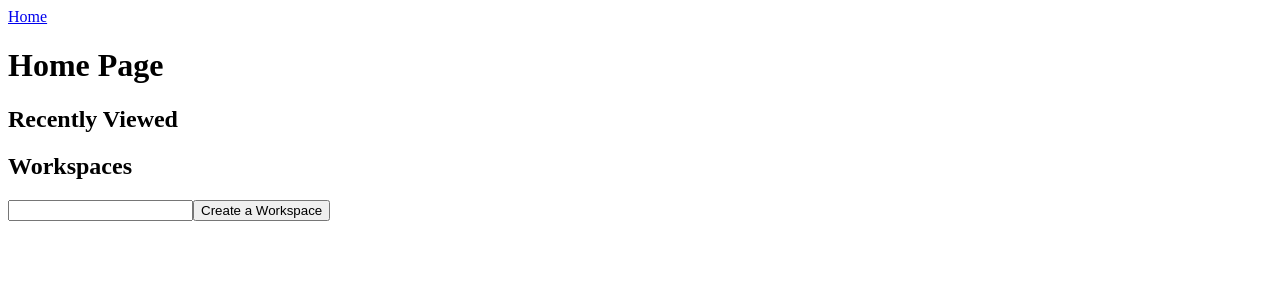
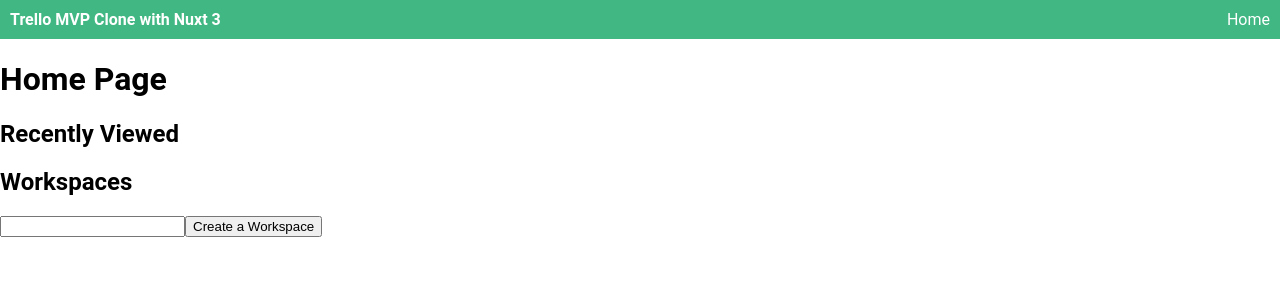
Before and after one commit to markuszondler/nuxt-3-trello-mvp, a Nuxt app: page / in a window 1280 px wide. Shown: the top 300 px of the page. Built offline with nearby package versions, Linux system fonts and the light colour scheme.

Commit message:
feature: add styles to page header

```diff
--- a/layouts/default.vue
+++ b/layouts/default.vue
@@ -3,12 +3,39 @@ export default {}
 </script>
 
 <template>
-    <div>
-        <nav>
+    <header class="main-header">
+      <p class="logo">Trello MVP Clone with Nuxt 3</p>
+        <nav class="main-nav">
             <nuxt-link to="/">Home</nuxt-link>
         </nav>
-    </div>
+    </header>
     <slot />
 </template>
 
-<style></style>
+<style>
+html, body {
+  margin: 0;
+  padding: 0;
+  font-family: 'Roboto', sans-serif;
+}
+
+.main-header {
+  display: flex;
+  justify-content: space-between;
+  align-items: center;
+  background-color: #41b883;
+  padding: 10px;
+}
+
+.main-nav a   {
+  color: #fff;
+  text-decoration: none;
+}
+
+.logo {
+  color: #fff;
+  font-weight: bold;
+  margin: 0;
+  padding: 0;
+}
+</style>
```
